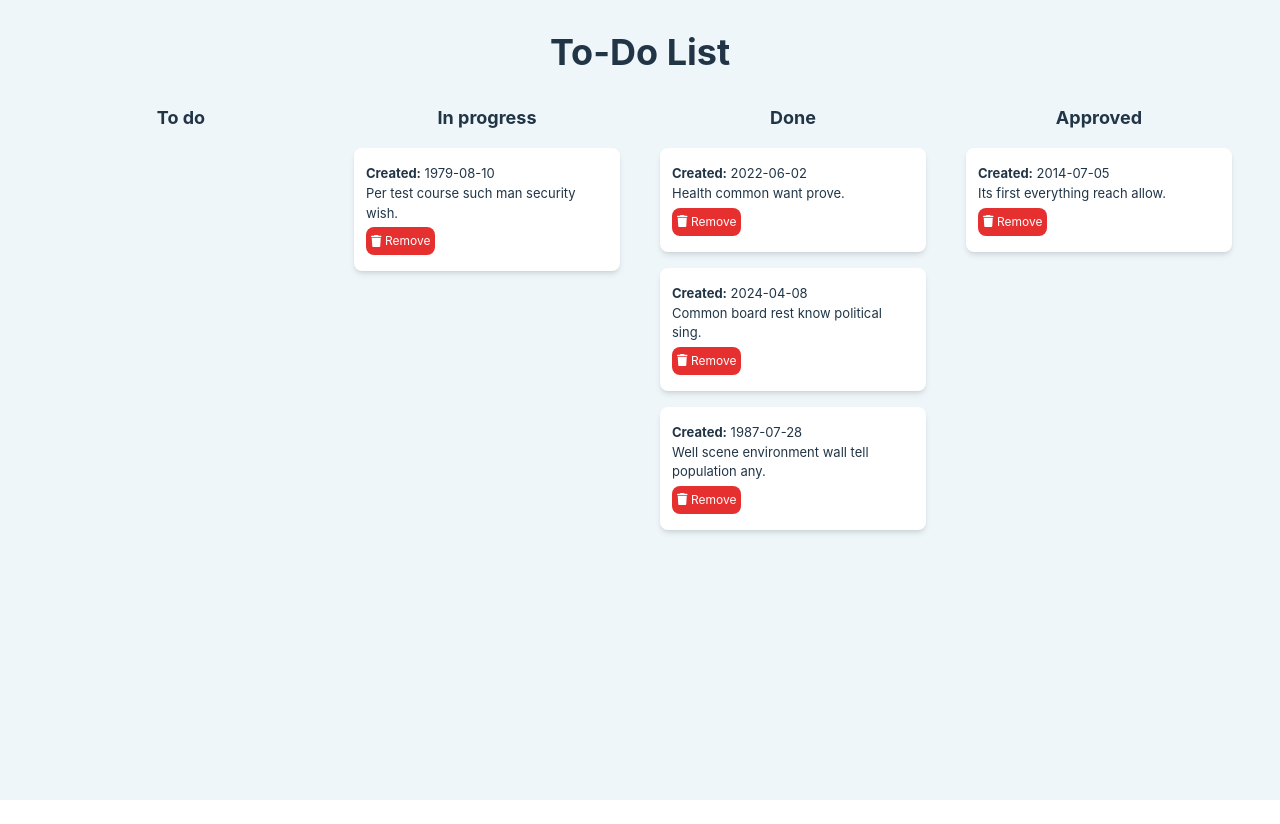
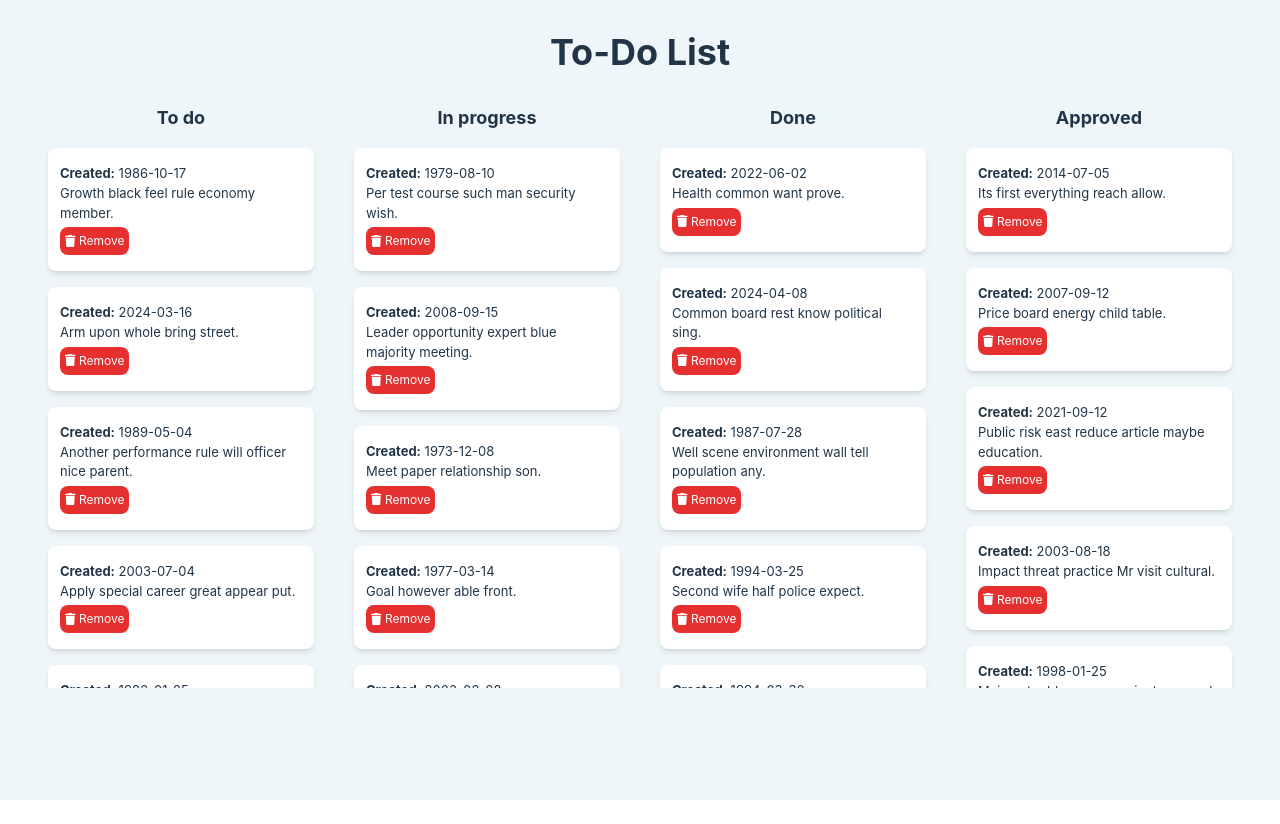
Before and after one commit to Raimisjes/todo-app, a Vue app: page / in a window 1280 px wide. After the commit the page ends 800 px from the top, so only its background shows below. Built offline with nearby package versions, Linux system fonts and the light colour scheme.

Commit message:
style fixes

```diff
--- a/src/App.vue
+++ b/src/App.vue
@@ -5,8 +5,54 @@ import TodoList from './components/TodoList.vue';
 <template>
   <div class="h-full">
     <h1 class="text-center text-4xl font-bold mb-4">To-Do List</h1>
-    <div class="grid grid-cols-4 gap-2 h-full">
-      <TodoList />
+    <div class="wrapper">
+      <div class="list-holder gap-2 h-full">
+        <TodoList />
+      </div>
     </div>
   </div>
 </template>
+
+<style lang="scss">
+.wrapper {
+  overflow: auto;
+  max-height: calc(100vh - 200px);
+  justify-content: center;
+
+  .list-holder {
+    display: grid;
+    grid-template-columns: repeat(4, 1fr);
+
+    scrollbar-width: thin;
+    scrollbar-color: #888 #f1f1f1;
+
+    > div {
+      min-width: 250px;
+    }
+
+  }
+  &::-webkit-scrollbar {
+    width: 8px;
+    height: 8px;
+  }
+
+  &::-webkit-scrollbar-track {
+    background: #f1f1f1;
+    border-radius: 10px;
+  }
+
+  &::-webkit-scrollbar-thumb {
+    background-color: #888;
+    border-radius: 10px;
+    border: 3px solid #f1f1f1;
+  }
+
+  &::-webkit-scrollbar-thumb:hover {
+    background-color: #555;
+  }
+
+  &::-webkit-scrollbar-corner {
+    background: #f1f1f1;
+  }
+}
+</style>
--- a/src/components/TodoItem.vue
+++ b/src/components/TodoItem.vue
@@ -50,6 +50,11 @@ const removeTask = (id) => {
  .card {
   cursor: pointer;
 
+  &.dragged {
+    transform: rotate(2deg);
+    cursor: grabbing;
+    opacity: 0.8;
+  }
   > * {
     text-align: left;
   }
--- a/src/components/TodoList.vue
+++ b/src/components/TodoList.vue
@@ -9,13 +9,14 @@
     <div
       class="column-holder flex-1"
       @dragover.prevent="onDragOverColumn($event, status)"
-      @drop="onDrop($event, status)">
+      @drop="onDrop(status)">
       <TodoItem
         v-for="(task, index) in todoStore.tasksByStatus[status]"
         :key="task.id"
         :task="task"
         :index="index"
         draggable="true"
+        :class="{'dragged': draggedTask?.id == task.id }"
         @dragstart="onDragStart(task, index)"
         @dragover.prevent="onDragOverTask($event, index)"
       />
@@ -62,8 +63,11 @@
     dropIndex.value = isBefore ? index : index + 1;
   };
 
-  const onDrop = (event, status) => {
+  const onDrop = (status) => {
     todoStore.updateTaskStatus(draggedTask.value, status, dropIndex.value);
+    draggedTask.value = null;
+    draggedIndex.value = null;
+    dragging.value = false;
   };
 </script>
 
--- a/src/stores/todoStore.js
+++ b/src/stores/todoStore.js
@@ -25,7 +25,7 @@ export const useTodoStore = defineStore('todoStore', () => {
 
       statuses.value = response.data.columns;
       authors.value = response.data.authors;
-      tasks.value = response.data.tasks.splice(0, 5);
+      tasks.value = response.data.tasks;
     } catch (error) {
       console.error('Error fetching todos:', error);
     }
```
